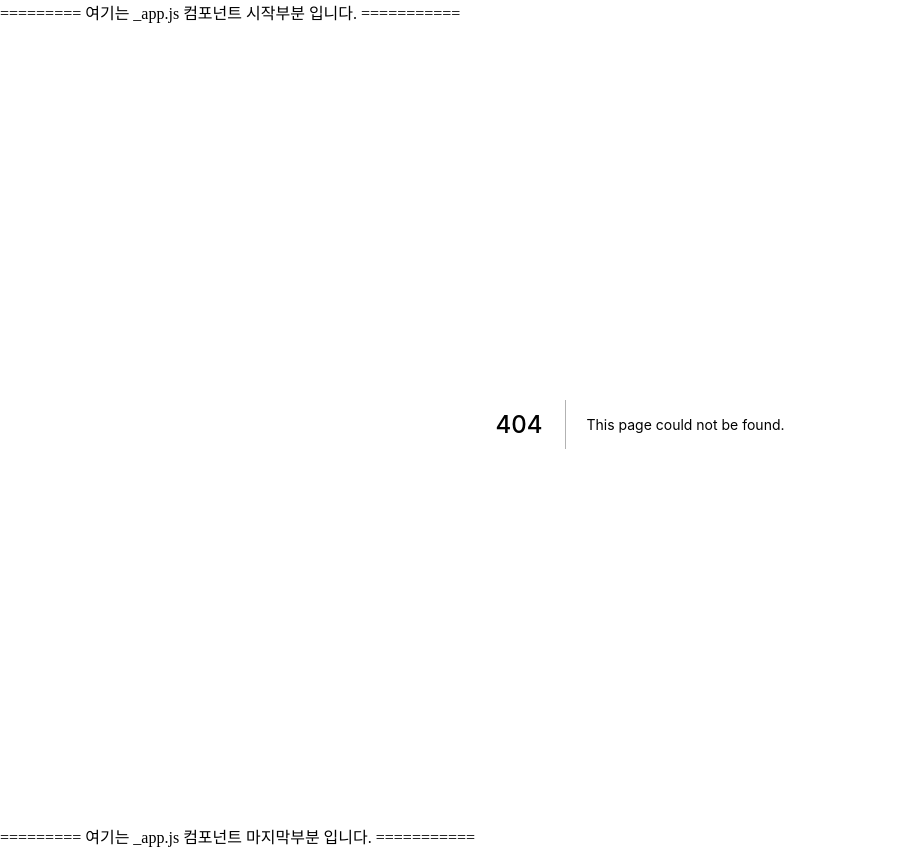
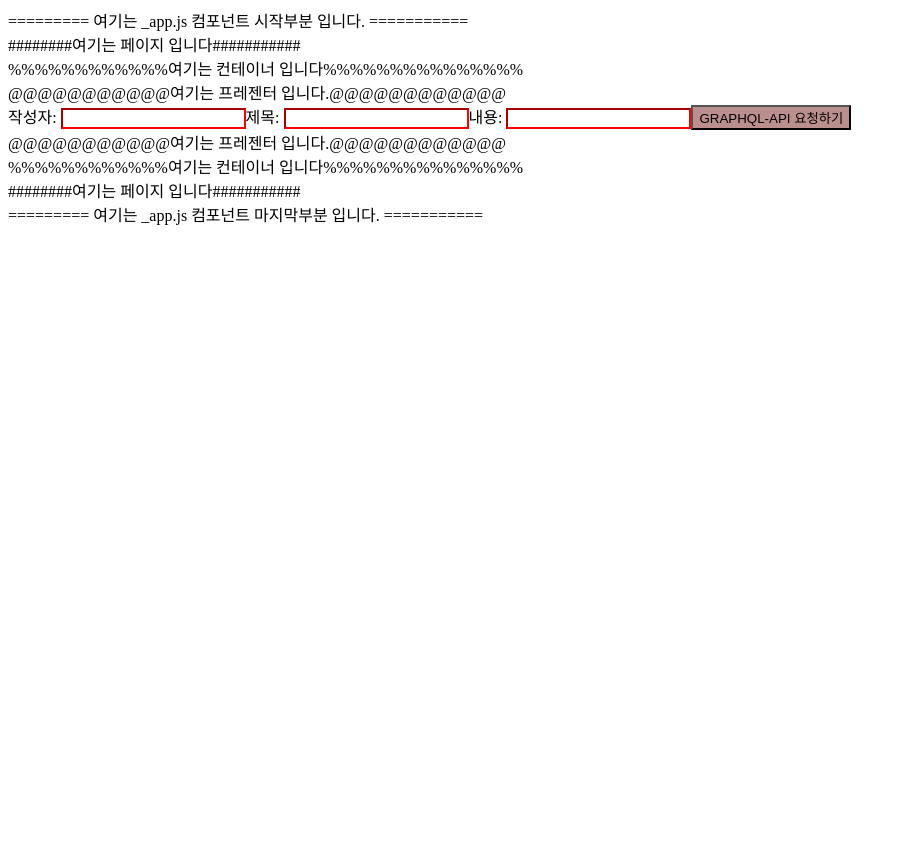
Before and after one commit to tearcode89/FullStack_Study, a Next.js app in the folder Frontend/class/: page /section07/07-01-set-state in a window 1280 px wide. Before the commit this address had no page. Shown: the whole page, without its empty margins (0-906 px from the left). After the commit the page ends 800 px from the top, so only its background shows below. Built offline with nearby package versions, Linux system fonts and the light colour scheme.

Commit message:
028.set-state

```diff
--- /dev/null
+++ b/Frontend/class/pages/section07/07-01-set-state/index.js
@@ -0,0 +1,12 @@
+import BoardWrite from "../../../src/components/units/board/07-write/BoardWrite.container";
+
+export default function GraphqlMutationPage() {
+
+    return(
+        <>
+            <div>########여기는 페이지 입니다###########</div>
+                <BoardWrite/>
+            <div>########여기는 페이지 입니다###########</div>
+        </>
+    )
+}
--- /dev/null
+++ b/Frontend/class/src/components/units/board/07-write/BoardWrite.container.js
@@ -0,0 +1,65 @@
+import {useMutation} from "@apollo/client";
+import {useState} from "react";
+import {나의그래프큐엘세팅} from "./BoardWrite.queries"; // export는 골라서 가져오기 가능
+import BoardWriteUI from "./BoardWrite.presenter"; // export default로 한개만 가져오기
+// import asdfljlkenvllle from "./BoardWrite.presenter"; // export default로 이름 변경해서 가져요기
+// import asdfljlkenvllle, {나의그래프큐엘세} from "./BoardWrite.presenter"; // export default와 export로 되어있는 것들을 한번에 가져오기
+// import * as QQQ from './BoardWrite.styles' // export를 한방에 다 가져오기
+// QQQ.BlueButton
+// QQQ.RedInput
+
+export default function BoardWrite() {
+
+    const [isActive, setIsActive] = useState(false)
+
+    const [나의함수] = useMutation(나의그래프큐엘세팅)
+
+    const [writer, setWriter] = useState()
+    const [title, setTitle] = useState()
+    const [contents, setContents] = useState()
+    const onClickSubmit = async () => {
+        const result = await 나의함수({
+            variables: {
+                writer: writer,
+                title: title,
+                contents: contents
+            }
+        })
+        console.log(result)
+    }
+
+    const onChangeWriter = (event) => {
+        setWriter(event.target.value)
+        if(event.target.value && title && contents){
+            setIsActive(true)
+        }
+    }
+
+    const onChangeTitle = (event) => {
+        setTitle(event.target.value)
+        if(event.target.value && event.target.value && contents){
+            setIsActive(true)
+        }
+    }
+
+    const onChangeContents = (event) => {
+        setContents(event.target.value)
+        if(writer && title && event.target.value){
+            setIsActive(true)
+        }
+    }
+
+    return(
+        <>
+            <div>%%%%%%%%%%%%여기는 컨테이너 입니다%%%%%%%%%%%%%%%</div>
+                <BoardWriteUI
+                    onClickSubmit={onClickSubmit}
+                    onChangeWriter={onChangeWriter}
+                    onChangeTitle={onChangeTitle}
+                    onChangeContents={onChangeContents}
+                    isActive={isActive}
+                />
+            <div>%%%%%%%%%%%%여기는 컨테이너 입니다%%%%%%%%%%%%%%%</div>
+        </>
+    )
+}
--- /dev/null
+++ b/Frontend/class/src/components/units/board/07-write/BoardWrite.presenter.js
@@ -0,0 +1,20 @@
+import {RedInput, BlueButton} from './BoardWrite.styles'
+
+export default function BoardWriteUI(props) {
+
+    return(
+        <>
+            <div>@@@@@@@@@@@여기는 프레젠터 입니다.@@@@@@@@@@@@</div>
+                작성자: <RedInput type="text" onChange={props.onChangeWriter}/>
+                제목: <RedInput type="text" onChange={props.onChangeTitle}/>
+                내용: <RedInput type="text" onChange={props.onChangeContents}/>
+                <BlueButton
+                    onClick={props.onClickSubmit}
+                    isActive={props.isActive}
+                >
+                    GRAPHQL-API 요청하기
+                </BlueButton>
+            <div>@@@@@@@@@@@여기는 프레젠터 입니다.@@@@@@@@@@@@</div>
+        </>
+    )
+}
--- /dev/null
+++ b/Frontend/class/src/components/units/board/07-write/BoardWrite.queries.js
@@ -0,0 +1,11 @@
+import {gql} from "@apollo/client";
+
+export const 나의그래프큐엘세팅 = gql`
+    mutation createBoard($writer: String, $title: String, $contents: String){
+        createBoard(writer: $writer, title: $title, contents: $contents){
+            _id
+            number
+            message
+        }
+    }
+`
--- /dev/null
+++ b/Frontend/class/src/components/units/board/07-write/BoardWrite.styles.js
@@ -0,0 +1,9 @@
+import styled from '@emotion/styled'
+
+export const RedInput = styled.input`
+  border-color: red;
+`
+
+export const BlueButton = styled.button`
+  background-color: ${(props) => props.isActive === true ? 'yellow' : 'rosybrown'};
+`
```
Also changed, not shown: 1 other file (tests, documents, lock files or other folders).
